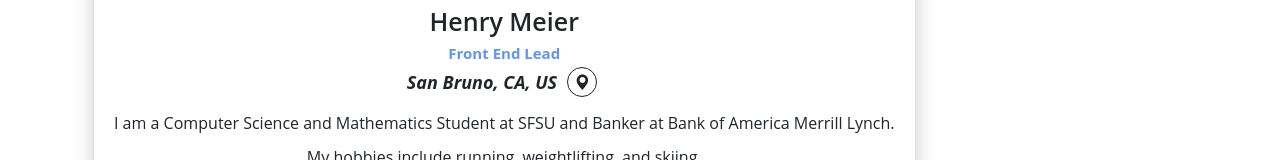
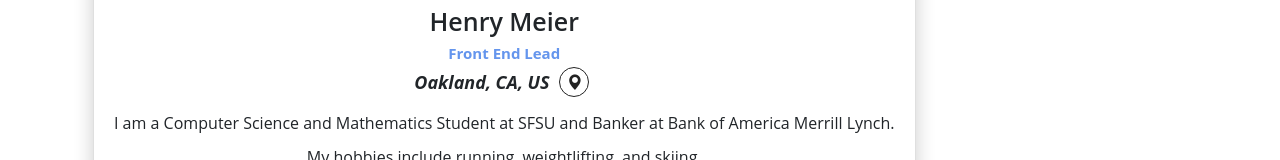
Before and after one commit to thisisgvrt/house-a-gator, a React (Create React App) app in the folder application/frontend/: page /henry in a window 1280 px wide. Shown: the part 545-705 px from the top of the page. Built offline with nearby package versions, Linux system fonts and the light colour scheme.

Commit message:
added linkedin, github, location

```diff
--- a/application/frontend/src/pages/profile/henry.js
+++ b/application/frontend/src/pages/profile/henry.js
@@ -21,7 +21,7 @@ const henry = () => {
 
                     <div class="">
                         <h2>Henry Meier<small class="development-role">Front End Lead</small></h2>
-                        <small><cite title="Source Title">San Bruno, CA, US  <i class="glyphicon glyphicon-map-marker"></i></cite></small>
+                        <small><cite title="Source Title">Oakland, CA, US  <i class="glyphicon glyphicon-map-marker"></i></cite></small>
                         <div>
                             <br></br>
                             <p class="bio">I am a Computer Science and Mathematics Student at SFSU and Banker at Bank of America Merrill Lynch.</p>
```
